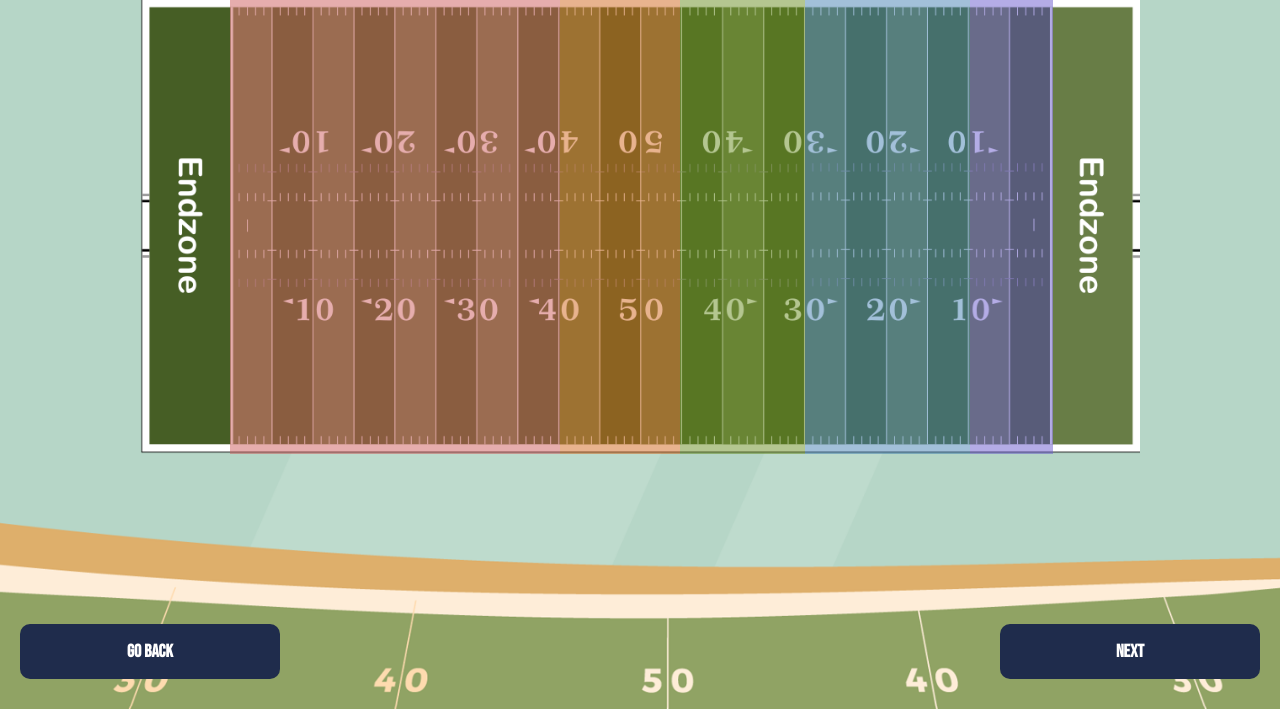
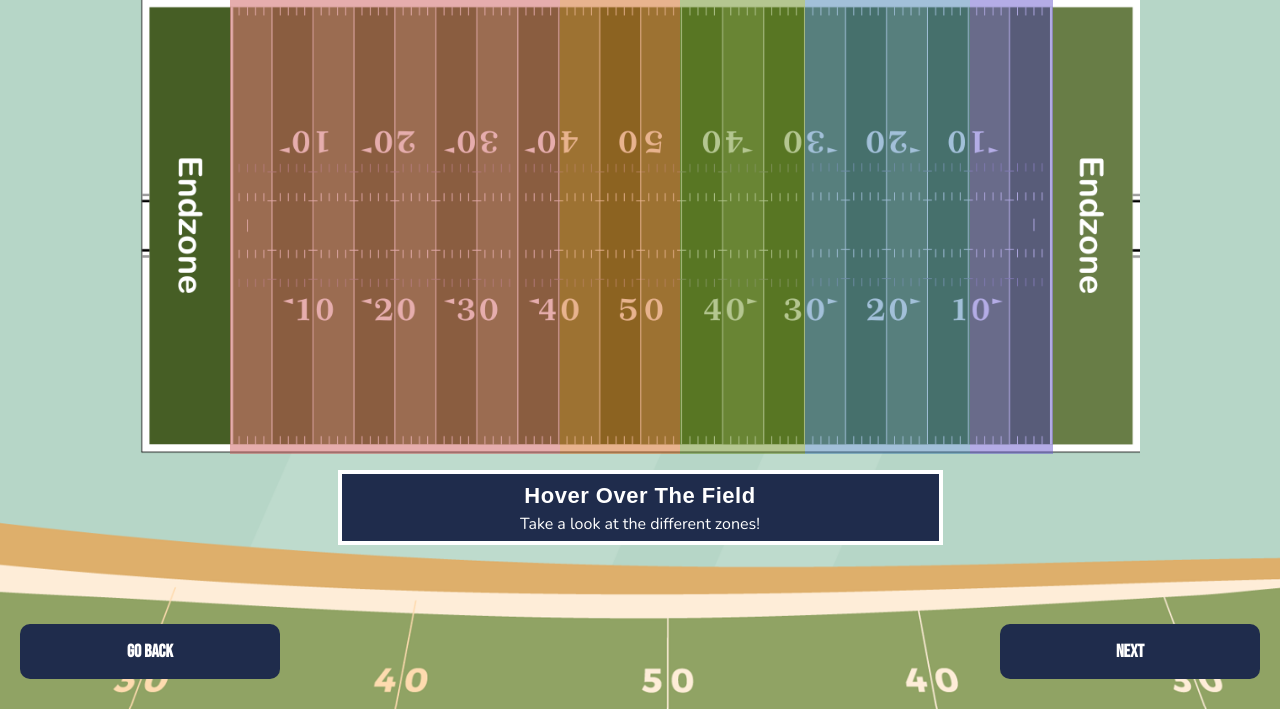
Before and after one commit to trv2111/w4170-proj, a Flask app: page /learn/field-position in a window 1280 px wide. Shown: the part 91-800 px from the top of the page. Run offline with Flask 3, Linux system fonts and the light colour scheme; some libraries are stand-ins or nearby versions; some web fonts are replaced.

Commit message:
Add hover info

```diff
--- a/static/fieldposition.js
+++ b/static/fieldposition.js
@@ -1,4 +1,9 @@
 $( function() {
+	$(".field-info").append("<div class='hover-info zone-info'>"
+								+ "<div class='zone-title'>Hover Over The Field</div>"
+								+ "Take a look at the different zones!"
+								+ "</div>")
+
 	$( ".zone-1" ).hover(function() {
 		$(".field-info").empty()
 		$(".field-info").append("<div class='zone-1-info zone-info'>"
--- a/static/style.css
+++ b/static/style.css
@@ -1,6 +1,6 @@
 /*Colors*/
 .baseColor{
-    color: #b6d6c7
+    color: #b6d6c7;
 }
 
 .accentColor{
@@ -287,6 +287,7 @@ a:hover {
     font-family: 'Nunito', sans-serif;
 }
 
+.hover-info {background-color: #1f2c4c}
 .zone-1-info {background-color: #cd5c5c; }
 .zone-2-info {background-color: #d2691e; }
 .zone-3-info {background-color: #6b8e23; }
```
